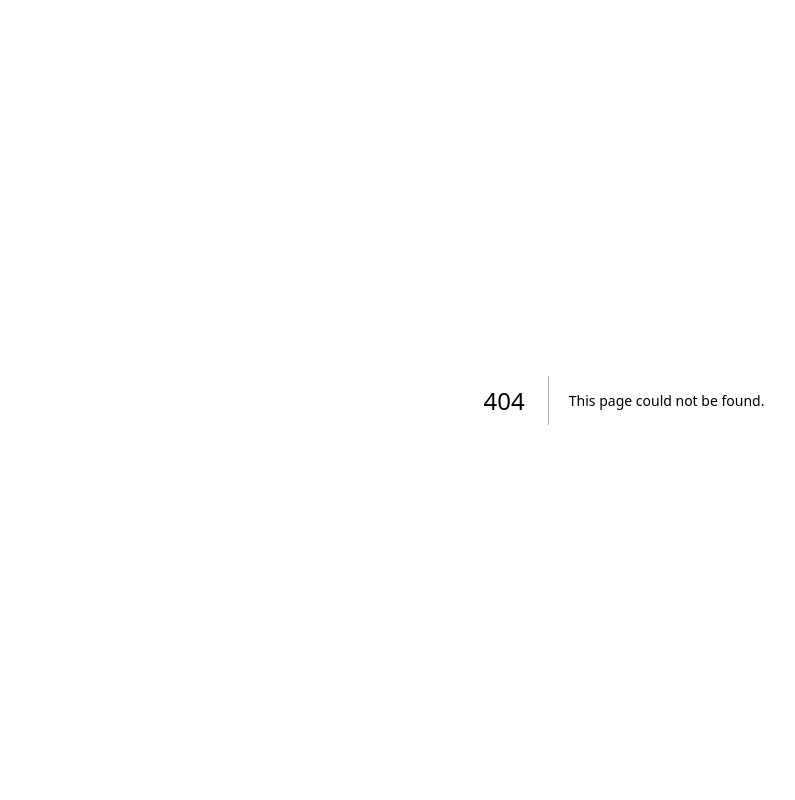
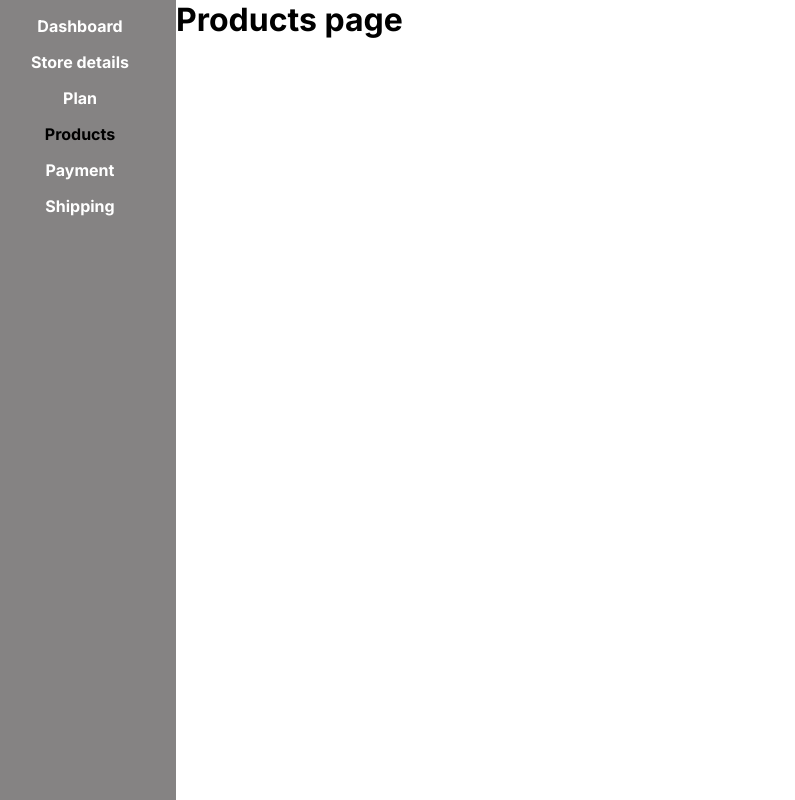
Before and after one commit to gustaavoevangelista/eccomerce, a Next.js app: page /admin/products in a window 1280 px wide. Before the commit this address had no page. Shown: the whole page, without its empty margins (16-811 px from the left). Built offline with nearby package versions, Linux system fonts and the light colour scheme.

Commit message:
Added admin product page route on sidenav

```diff
--- a/src/app/admin/layout.jsx
+++ b/src/app/admin/layout.jsx
@@ -12,6 +12,7 @@ export default function AdminLayout({children}) {
                 <SideNavLink href="/admin">Dashboard</SideNavLink>
                 <SideNavLink href="/admin/storeDetails">Store details</SideNavLink>
                 <SideNavLink href="/admin/plan">Plan</SideNavLink>
+                <SideNavLink href="/admin/products">Products</SideNavLink>
                 <SideNavLink href="/admin/payment">Payment</SideNavLink>
                 <SideNavLink href="/admin/shipping">Shipping</SideNavLink>
             </SideNav>
--- /dev/null
+++ b/src/app/admin/products/page.jsx
@@ -0,0 +1,7 @@
+import React from 'react'
+
+export default function AdminProductsPage() {
+  return (
+    <h1>Products page</h1>
+  )
+}
```
